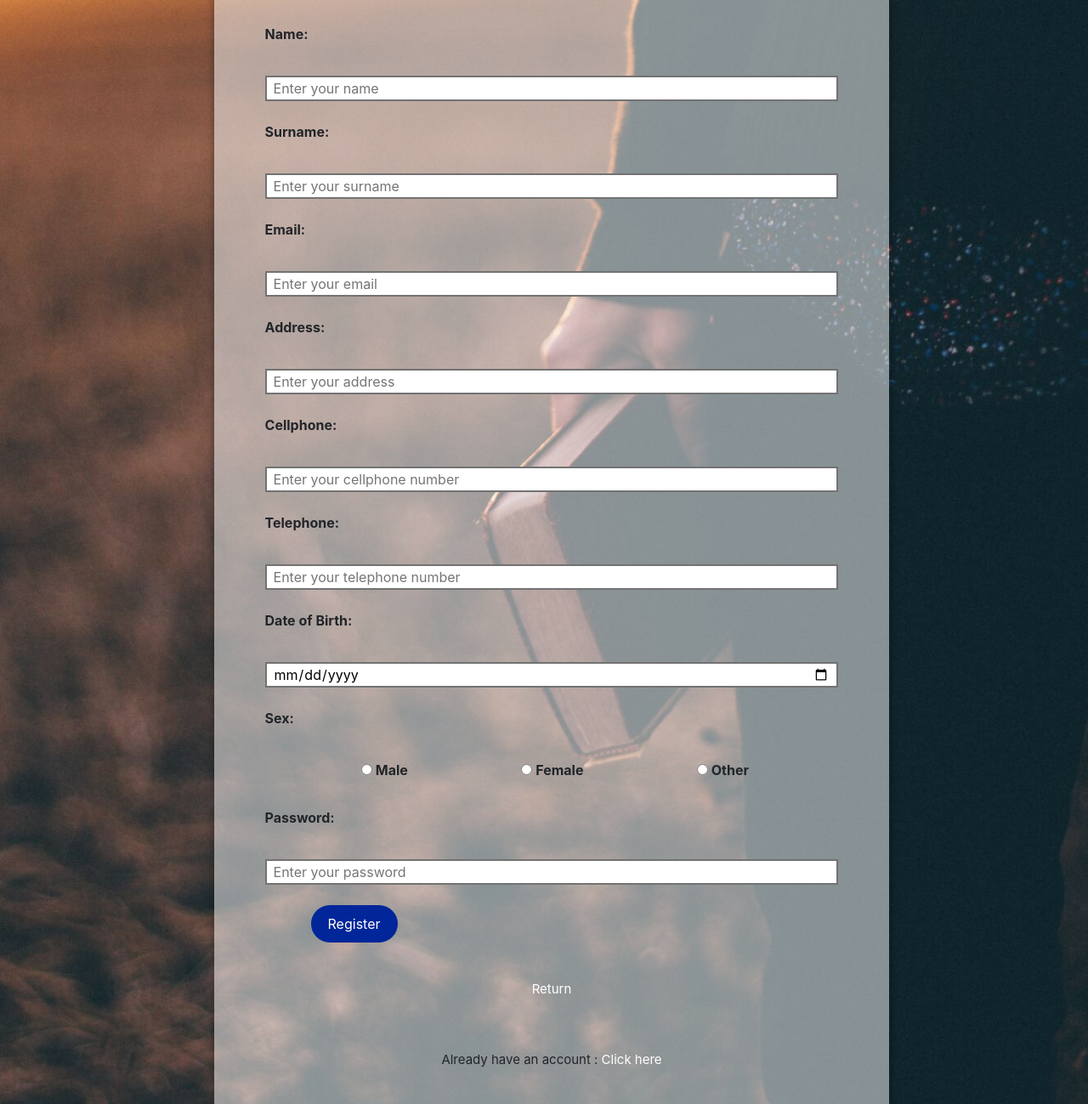
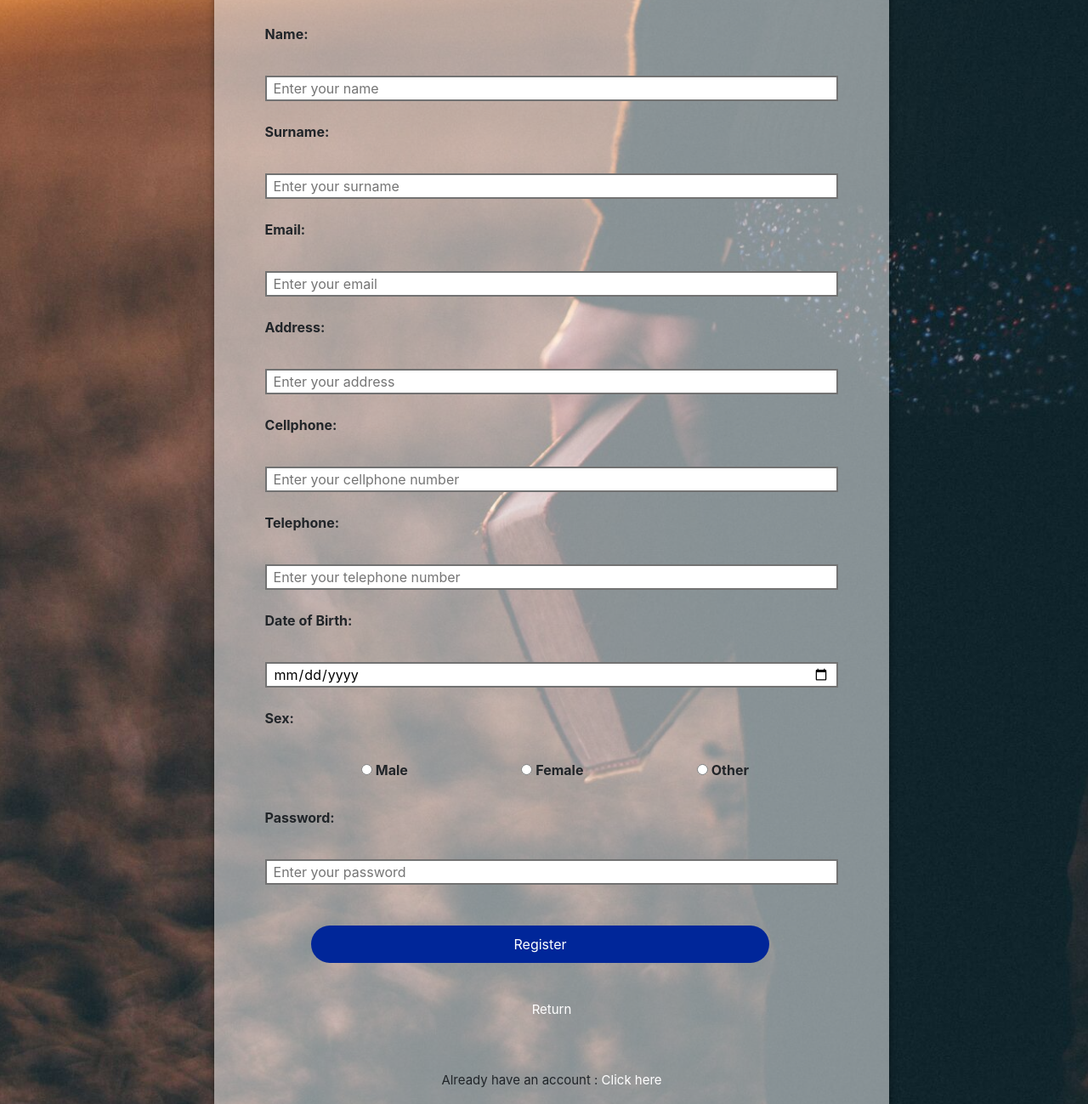
Before and after one commit to arthur-g-m/GracewellCommunity.github.io, a plain HTML site: page register_page.html in a window 1280 px wide. Shown: the part 184-1483 px from the top of the page at 85% size. Drawn offline with nearby package versions, Linux system fonts and the light colour scheme.

Commit message:
register css

```diff
--- a/css_files/register_page.css
+++ b/css_files/register_page.css
@@ -95,6 +95,7 @@ button {
     padding: 10px 20px;
     border-radius: 50px;
     cursor: pointer;
+    width : 80%;
 }
 
     button:hover {
```
Also changed, not shown: register_page.html (+1 -0 lines).
